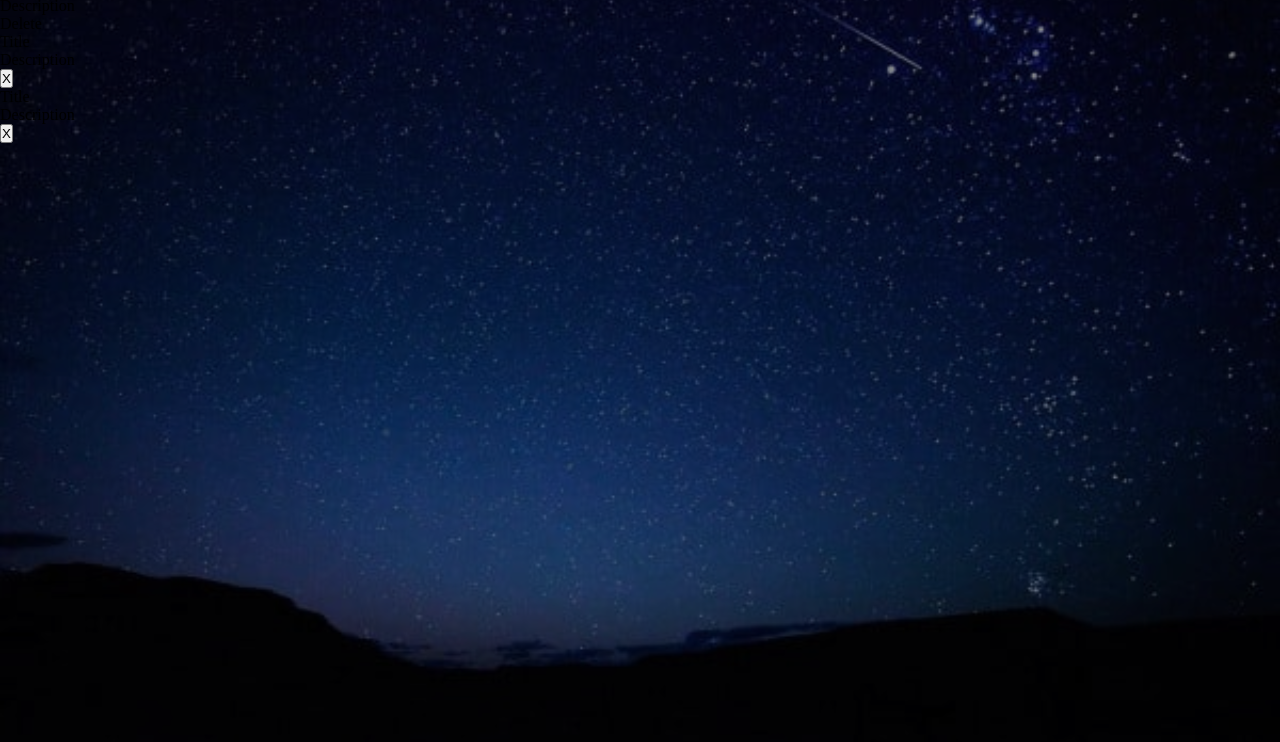
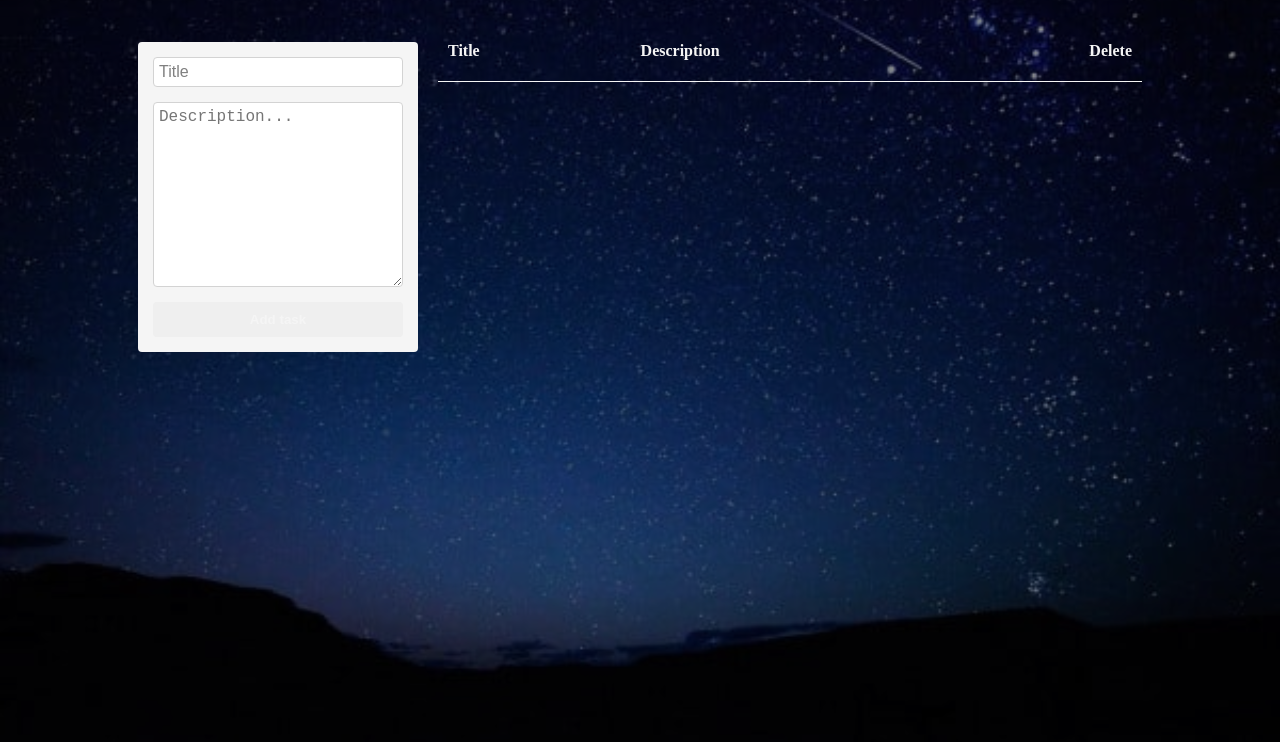
Before and after one commit to eduard15x/OIBSIP, a plain HTML site: page index.html in a window 1280 px wide. Shown: the part 58-800 px from the top of the page. Drawn offline with Linux system fonts and the light colour scheme.

Commit message:
Finish styling for to-do-list

```diff
--- a/index.html
+++ b/index.html
@@ -14,8 +14,15 @@
 
     <div class="to-do-container">
       <form class="task-form">
-        <input class="form-title" placeholder="Title" required />
-        <input class="form-description" placeholder="Description" required />
+        <input type="text" class="form-title" placeholder="Title" required />
+        <textarea
+          maxlength="75"
+          cols="20"
+          rows="10"
+          class="form-description"
+          placeholder="Description..."
+        ></textarea>
+        <input type="submit" class="form-submit" value="Add task" />
       </form>
 
       <div class="tasks-details">
@@ -25,18 +32,7 @@
           <p class="delete-placeholder">Delete</p>
         </div>
 
-        <ul class="tasks-list">
-          <li class="list-item">
-            <p>Title</p>
-            <p>Description</p>
-            <button>X</button>
-          </li>
-          <li class="list-item">
-            <p class="list-item-title">Title</p>
-            <p class="list-item-description">Description</p>
-            <button class="list-item-btn">X</button>
-          </li>
-        </ul>
+        <ul class="tasks-list"></ul>
       </div>
     </div>
 
--- a/style.css
+++ b/style.css
@@ -20,3 +20,138 @@ body {
   background-blend-mode: multiply;
   background-color: rgb(140, 139, 139);
 }
+
+.nav-bar {
+  font-size: 22px;
+  width: 100%;
+  height: 50px;
+  background-color: whitesmoke;
+  display: flex;
+  justify-content: center;
+  align-items: center;
+  margin-bottom: 50px;
+}
+
+.to-do-container {
+  max-height: 310px;
+  display: flex;
+  flex-direction: row;
+  justify-content: center;
+}
+
+.task-form {
+  display: flex;
+  flex-direction: column;
+  padding: 15px;
+  background-color: whitesmoke;
+  border-radius: 4px;
+}
+
+.form-title {
+  font-size: 16px;
+  padding: 5px;
+  border: 1px solid lightgrey;
+  margin-bottom: 15px;
+  border-radius: 4px;
+}
+.form-title::placeholder {
+  color: gray;
+}
+
+.form-description {
+  border: 1px solid lightgrey;
+  border-radius: 4px;
+  min-width: 250px;
+  max-width: 250px;
+  min-height: 180px;
+  max-height: 300px;
+  padding: 5px;
+  font-size: 16px;
+}
+
+.form-submit {
+  color: whitesmoke;
+  font-weight: bold;
+  margin-top: 15px;
+  border: none;
+  border-radius: 4px;
+  padding: 10px;
+}
+
+.form-submit:hover {
+  cursor: pointer;
+  filter: brightness(0.8);
+}
+
+.form-submit:active {
+  transform: scale(0.9);
+}
+
+.tasks-details {
+  margin-left: 20px;
+  width: 55%;
+}
+
+.placeholders-container {
+  display: flex;
+  justify-content: space-between;
+  height: 40px;
+  font-size: 16px;
+  font-weight: bold;
+  color: whitesmoke;
+  border-bottom: 1px solid whitesmoke;
+  padding: 0px 10px;
+}
+.title-placeholder {
+  min-width: 120px;
+  max-width: 120px;
+}
+.description-placeholder {
+  width: 55%;
+}
+.delete-placeholder {
+  text-align: end;
+}
+
+.tasks-list {
+  max-height: 270px;
+  overflow-y: auto;
+}
+
+.list-item {
+  min-height: 50px;
+  display: flex;
+  align-items: center;
+  padding: 10px;
+  justify-content: space-between;
+  margin-top: 15px;
+  background-color: whitesmoke;
+}
+
+.list-item-title {
+  font-weight: bold;
+  min-width: 120px;
+  max-width: 120px;
+}
+
+.list-item-description {
+  width: 60%;
+}
+
+.list-item-btn {
+  color: white;
+  border: none;
+  background-color: rgb(205, 55, 85);
+  text-align: center;
+  border-radius: 4px;
+  width: 30px;
+  height: 30px;
+}
+
+.list-item-btn:hover {
+  cursor: pointer;
+  filter: brightness(1.4);
+}
+.list-item-btn:active {
+  transform: scale(1.1);
+}
```
